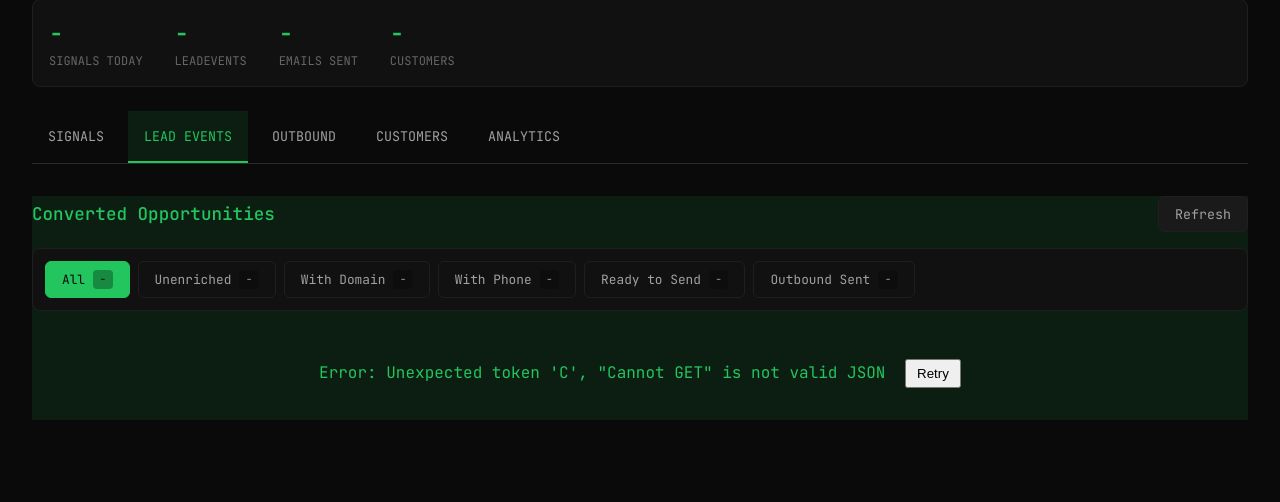
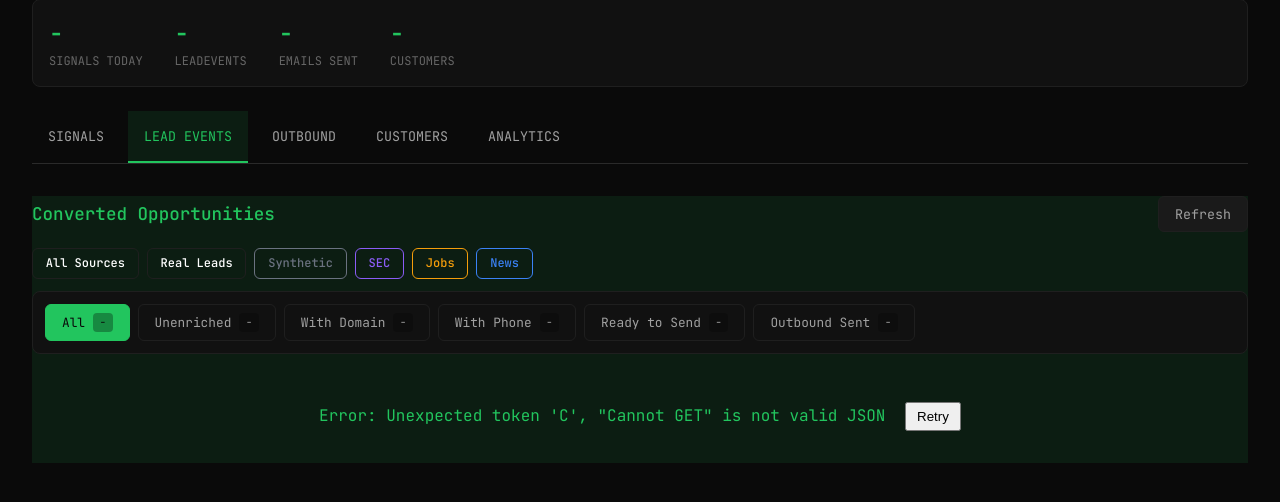
Before and after one commit to samuelhollidayv/hossagent-1, a Python web app: template templates/admin_console_new.html in a window 1280 px wide, after a click on "LEAD EVENTS". Shown: the part 132-634 px from the top of the page. Run offline with Jinja, Linux system fonts and the light colour scheme; the template is opened without the code that fills it, so the values that code supplies are empty.

Commit message:
Add filtering tabs to the admin console for lead signal sources
Adds a new signal source filter bar to the admin console with client-side filtering capabilities.

Replit-Commit-Author: Agent
Replit-Commit-Session-Id: 11ef291b-6350-43d3-9e5e-70da003cc381
Replit-Commit-Checkpoint-Type: intermediate_checkpoint
Replit-Commit-Event-Id: 9b337846-0fcd-47c4-929a-6240f91b3347
Replit-Commit-Screenshot-Url: https://storage.googleapis.com/screenshot-production-us-central1/3deb0d27-ff61-45db-bb4d-20b509510745/11ef291b-6350-43d3-9e5e-70da003cc381/uHg6sY9

```diff
--- a/email_hourly_counter.json
+++ b/email_hourly_counter.json
@@ -1 +1 @@
-{"hour": "2025-12-06-00", "count": 2}
+{"hour": "2025-12-06-00", "count": 3}
--- a/templates/admin_console_new.html
+++ b/templates/admin_console_new.html
@@ -148,6 +148,14 @@
             <div class="section-header">
                 <h2>Converted Opportunities</h2>
                 <button class="refresh-btn" onclick="loadLeadEvents()">Refresh</button>
+            </div>
+            <div class="signal-source-filter-bar" id="source-filters" style="display:flex;gap:0.5rem;margin-bottom:0.75rem;flex-wrap:wrap;">
+                <button class="filter-tab active" data-source="all" onclick="filterBySignalSource(this, 'all')" style="background:var(--bg-elevated);border:1px solid var(--border-subtle);color:var(--text-primary);padding:0.4rem 0.8rem;border-radius:6px;cursor:pointer;font-size:0.75rem;font-weight:500;">All Sources</button>
+                <button class="filter-tab" data-source="real" onclick="filterBySignalSource(this, 'real')" style="background:var(--bg-elevated);border:1px solid var(--border-subtle);color:var(--text-primary);padding:0.4rem 0.8rem;border-radius:6px;cursor:pointer;font-size:0.75rem;font-weight:500;">Real Leads</button>
+                <button class="filter-tab" data-source="synthetic" onclick="filterBySignalSource(this, 'synthetic')" style="background:var(--bg-elevated);border:1px solid #6b7280;color:#6b7280;padding:0.4rem 0.8rem;border-radius:6px;cursor:pointer;font-size:0.75rem;font-weight:500;">Synthetic</button>
+                <button class="filter-tab" data-source="sec" onclick="filterBySignalSource(this, 'sec')" style="background:var(--bg-elevated);border:1px solid #8b5cf6;color:#8b5cf6;padding:0.4rem 0.8rem;border-radius:6px;cursor:pointer;font-size:0.75rem;font-weight:500;">SEC</button>
+                <button class="filter-tab" data-source="job_board" onclick="filterBySignalSource(this, 'job_board')" style="background:var(--bg-elevated);border:1px solid #f59e0b;color:#f59e0b;padding:0.4rem 0.8rem;border-radius:6px;cursor:pointer;font-size:0.75rem;font-weight:500;">Jobs</button>
+                <button class="filter-tab" data-source="news" onclick="filterBySignalSource(this, 'news')" style="background:var(--bg-elevated);border:1px solid #3b82f6;color:#3b82f6;padding:0.4rem 0.8rem;border-radius:6px;cursor:pointer;font-size:0.75rem;font-weight:500;">News</button>
             </div>
             <div class="enrichment-filter-bar" id="enrichment-filters">
                 <button class="filter-tab active" data-status="" onclick="filterByEnrichmentStatus(this, '')">All <span class="count" id="count-all">-</span></button>
@@ -357,6 +365,87 @@
         }
 
         let currentEnrichmentFilter = '';
+        let currentSignalSourceFilter = 'all';
+        let cachedLeadEventsData = [];
+
+        function filterBySignalSource(btn, source) {
+            const tabColors = {
+                'all': 'var(--text-primary)',
+                'real': 'var(--text-primary)',
+                'synthetic': '#6b7280',
+                'sec': '#8b5cf6',
+                'job_board': '#f59e0b',
+                'news': '#3b82f6'
+            };
+            document.querySelectorAll('#source-filters .filter-tab').forEach(t => {
+                t.classList.remove('active');
+                t.style.background = 'var(--bg-elevated)';
+                const tabSource = t.getAttribute('data-source');
+                t.style.color = tabColors[tabSource] || 'var(--text-primary)';
+            });
+            btn.classList.add('active');
+            btn.style.background = 'var(--accent-green)';
+            btn.style.color = 'var(--bg-primary)';
+            currentSignalSourceFilter = source;
+            renderFilteredLeadEvents();
+        }
+
+        function matchesSignalSourceFilter(signalSource, filter) {
+            if (filter === 'all') return true;
+            if (filter === 'real') {
+                return ['news', 'job_board', 'reddit', 'craigslist'].includes(signalSource);
+            }
+            return signalSource === filter;
+        }
+
+        function renderFilteredLeadEvents() {
+            const filteredData = cachedLeadEventsData.filter(e =>
+                matchesSignalSourceFilter(e.signal_source || 'unknown', currentSignalSourceFilter)
+            );
+            renderLeadEventsRows(filteredData);
+        }
+
+        function renderLeadEventsRows(data) {
+            const rows = data.map(e => {
+                const missionLog = parseMissionLog(e.enrichment_mission_log);
+                const attemptsDisplay = `${e.enrichment_attempts || 0}/${e.max_enrichment_attempts || 3}`;
+                const unenrichableReason = e.unenrichable_reason ? `<span style="color:var(--accent-red);font-size:0.7rem;display:block;">${e.unenrichable_reason}</span>` : '';
+
+                const canForceEnrich = ['UNENRICHED', 'WITH_DOMAIN_NO_EMAIL', 'ARCHIVED_UNENRICHABLE'].includes(e.enrichment_status);
+                const actionBtn = canForceEnrich
+                    ? `<button onclick="forceEnrichLead(${e.id}, this)" style="background:var(--accent-green);color:var(--bg-primary);border:none;padding:0.3rem 0.6rem;border-radius:4px;cursor:pointer;font-size:0.7rem;font-weight:600;">Force Process</button>`
+                    : '<span style="color:var(--text-tertiary)">-</span>';
+
+                const sourceColors = {
+                    news: '#3b82f6',
+                    sec: '#8b5cf6',
+                    job_board: '#f59e0b',
+                    reddit: '#ef4444',
+                    craigslist: '#22c55e',
+                    synthetic: '#6b7280',
+                    unknown: '#4b5563'
+                };
+                const sourceColor = sourceColors[e.signal_source] || sourceColors.unknown;
+                const sourcePill = `<span style="background:${sourceColor};color:#fff;padding:0.15rem 0.4rem;border-radius:4px;font-size:0.65rem;font-weight:600;text-transform:lowercase;">${e.signal_source || 'unknown'}</span>`;
+
+                return `
+                <tr>
+                    <td style="font-size:0.75rem;">${e.created_at ? new Date(e.created_at).toLocaleString() : '-'}</td>
+                    <td>${sourcePill}</td>
+                    <td title="${e.summary || ''}">${e.lead_company || (e.summary ? e.summary.substring(0, 30) + '...' : '-')}</td>
+                    <td>${e.lead_domain ? '<a href="https://' + e.lead_domain + '" target="_blank" style="color:var(--accent-blue)">' + e.lead_domain + '</a>' : '<span style="color:var(--text-tertiary)">-</span>'}</td>
+                    <td>${e.lead_email || '<span style="color:var(--text-tertiary)">-</span>'}</td>
+                    <td>${e.lead_phone_e164 ? '<a href="tel:' + e.lead_phone_e164 + '" style="color:var(--accent-blue)">' + e.lead_phone_e164 + '</a>' : '<span style="color:var(--text-tertiary)">-</span>'}</td>
+                    <td><span class="score ${scoreClass(e.urgency_score)}">${e.urgency_score}</span></td>
+                    <td><span class="enrichment-pill ${getEnrichmentPillClass(e.enrichment_status)}">${getEnrichmentLabel(e.enrichment_status)}</span>${unenrichableReason}</td>
+                    <td style="text-align:center;">${attemptsDisplay}</td>
+                    <td style="font-size:0.7rem;max-width:200px;overflow:hidden;">${missionLog}</td>
+                    <td>${actionBtn}</td>
+                </tr>
+            `}).join('');
+
+            document.getElementById('leadevents-rows').innerHTML = rows || '<tr><td colspan="11" class="empty">No lead events match filters</td></tr>';
+        }
 
         function getEnrichmentPillClass(status) {
             switch(status) {
@@ -483,45 +572,9 @@
                     throw new Error(data.detail || data.error || 'Invalid response');
                 }
 
-                const rows = data.map(e => {
-                    const missionLog = parseMissionLog(e.enrichment_mission_log);
-                    const attemptsDisplay = `${e.enrichment_attempts || 0}/${e.max_enrichment_attempts || 3}`;
-                    const unenrichableReason = e.unenrichable_reason ? `<span style="color:var(--accent-red);font-size:0.7rem;display:block;">${e.unenrichable_reason}</span>` : '';
+                cachedLeadEventsData = data;
+                renderFilteredLeadEvents();
 
-                    const canForceEnrich = ['UNENRICHED', 'WITH_DOMAIN_NO_EMAIL', 'ARCHIVED_UNENRICHABLE'].includes(e.enrichment_status);
-                    const actionBtn = canForceEnrich
-                        ? `<button onclick="forceEnrichLead(${e.id}, this)" style="background:var(--accent-green);color:var(--bg-primary);border:none;padding:0.3rem 0.6rem;border-radius:4px;cursor:pointer;font-size:0.7rem;font-weight:600;">Force Process</button>`
-                        : '<span style="color:var(--text-tertiary)">-</span>';
-
-                    const sourceColors = {
-                        news: '#3b82f6',
-                        sec: '#8b5cf6',
-                        job_board: '#f59e0b',
-                        reddit: '#ef4444',
-                        craigslist: '#22c55e',
-                        synthetic: '#6b7280',
-                        unknown: '#4b5563'
-                    };
-                    const sourceColor = sourceColors[e.signal_source] || sourceColors.unknown;
-                    const sourcePill = `<span style="background:${sourceColor};color:#fff;padding:0.15rem 0.4rem;border-radius:4px;font-size:0.65rem;font-weight:600;text-transform:lowercase;">${e.signal_source || 'unknown'}</span>`;
-
-                    return `
-                    <tr>
-                        <td style="font-size:0.75rem;">${e.created_at ? new Date(e.created_at).toLocaleString() : '-'}</td>
-                        <td>${sourcePill}</td>
-                        <td title="${e.summary || ''}">${e.lead_company || (e.summary ? e.summary.substring(0, 30) + '...' : '-')}</td>
-                        <td>${e.lead_domain ? '<a href="https://' + e.lead_domain + '" target="_blank" style="color:var(--accent-blue)">' + e.lead_domain + '</a>' : '<span style="color:var(--text-tertiary)">-</span>'}</td>
-                        <td>${e.lead_email || '<span style="color:var(--text-tertiary)">-</span>'}</td>
-                        <td>${e.lead_phone_e164 ? '<a href="tel:' + e.lead_phone_e164 + '" style="color:var(--accent-blue)">' + e.lead_phone_e164 + '</a>' : '<span style="color:var(--text-tertiary)">-</span>'}</td>
-                        <td><span class="score ${scoreClass(e.urgency_score)}">${e.urgency_score}</span></td>
-                        <td><span class="enrichment-pill ${getEnrichmentPillClass(e.enrichment_status)}">${getEnrichmentLabel(e.enrichment_status)}</span>${unenrichableReason}</td>
-                        <td style="text-align:center;">${attemptsDisplay}</td>
-                        <td style="font-size:0.7rem;max-width:200px;overflow:hidden;">${missionLog}</td>
-                        <td>${actionBtn}</td>
-                    </tr>
-                `}).join('');
-
-                document.getElementById('leadevents-rows').innerHTML = rows || '<tr><td colspan="11" class="empty">No lead events yet</td></tr>';
                 document.getElementById('leadevents-loading').style.display = 'none';
                 document.getElementById('leadevents-table').style.display = 'block';
             } catch (e) {
```
Also changed, not shown: analytics_events.json (+22 -0 lines), email_attempts.json (+18 -0 lines), lead_source_log.json (+19 -1 lines).
